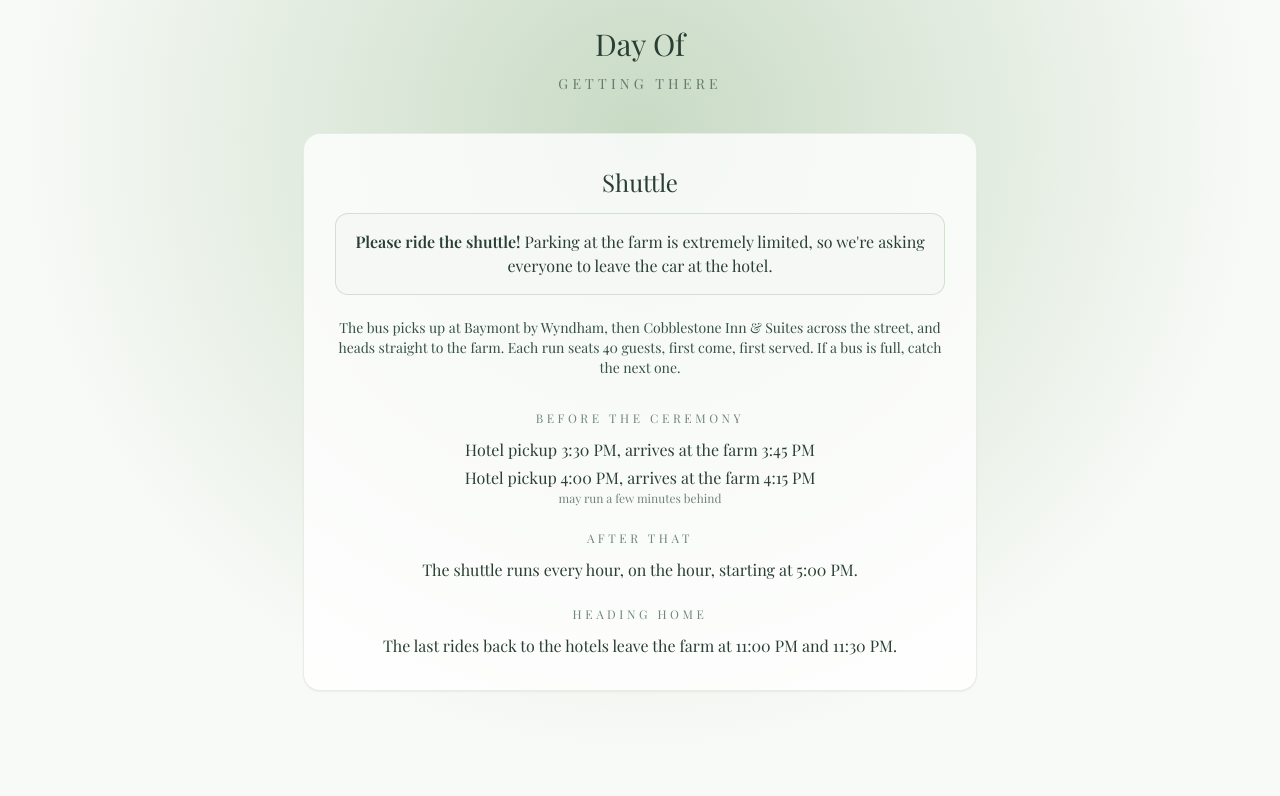
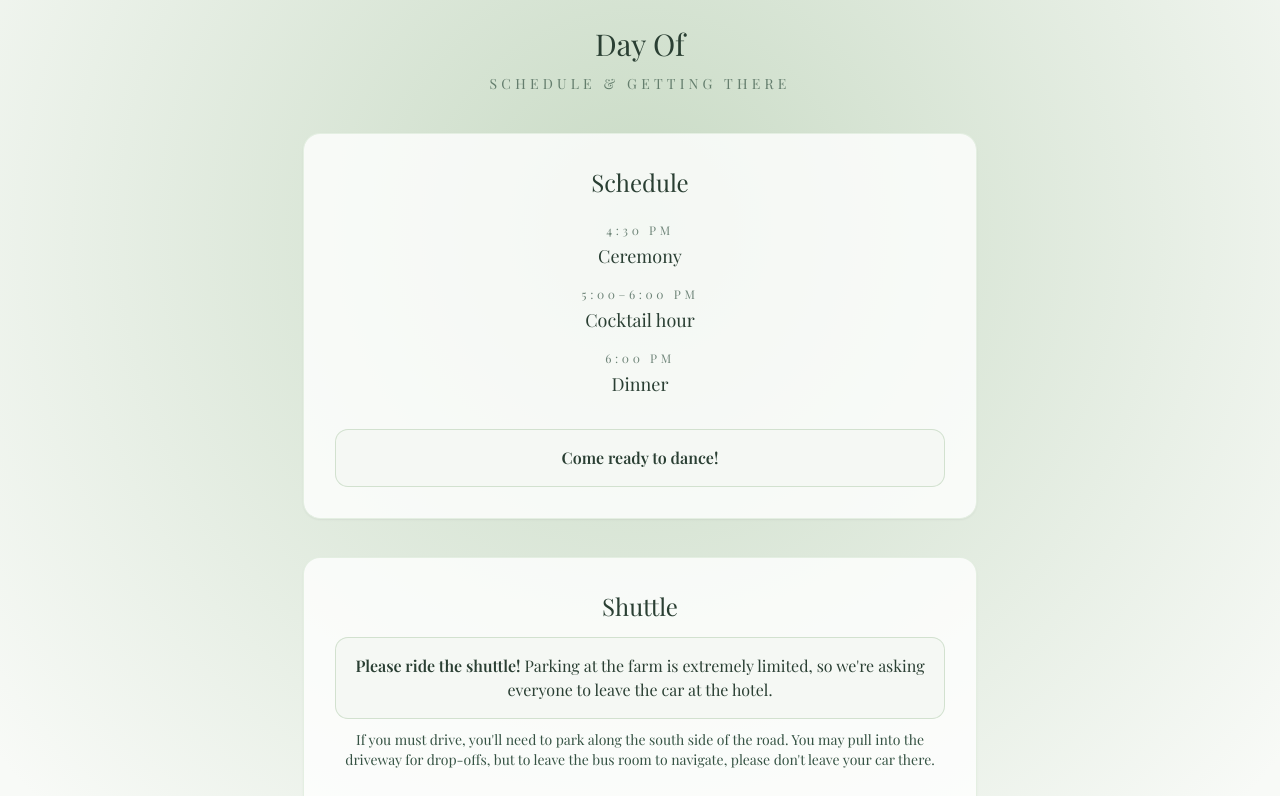
Before and after one commit to aczarnick/wedding-website, a Next.js app: page / in a window 1280 px wide. Shown: the part 3180-3976 px from the top of the page. Built offline with nearby package versions, Linux system fonts and the light colour scheme; a web font is replaced by a local one.

Commit message:
Add Day Of schedule, roadside-parking note, and "come ready to dance" (#124)

```diff
--- a/src/app/page.tsx
+++ b/src/app/page.tsx
@@ -6,6 +6,7 @@ import { EVENTS } from '@/constants/events';
 import { HOTELS } from '@/constants/hotels';
 import { TravelSection } from '@/components/TravelSection';
 import { ShuttleSection } from '@/components/ShuttleSection';
+import { ScheduleSection } from '@/components/ScheduleSection';
 import { GradientGlowDivider, SideLinesDivider, BottomGradientDivider } from '@/components/dividers';
 
 const Home = () => {
@@ -26,8 +27,9 @@ const Home = () => {
           glowPosition="top"
         >
           <h1 className="text-3xl text-center text-sage-800 pt-12">Day Of</h1>
-          <p className="text-center text-sm uppercase tracking-[0.3em] text-sage-700/70 mt-3">Getting there</p>
-          <div className="mt-10 pb-16">
+          <p className="text-center text-sm uppercase tracking-[0.3em] text-sage-700/70 mt-3">Schedule &amp; getting there</p>
+          <div className="mt-10 space-y-10 pb-16">
+            <ScheduleSection />
             <ShuttleSection />
           </div>
         </GradientGlowDivider>
--- /dev/null
+++ b/src/components/ScheduleSection.tsx
@@ -0,0 +1,24 @@
+import { SCHEDULE } from '@/constants/schedule';
+
+export const ScheduleSection: React.FC = () => {
+  return (
+    <div className="flex justify-center px-6">
+      <div className="w-full max-w-2xl p-6 sm:p-8 rounded-2xl bg-white/80 shadow-sm ring-1 ring-sage-100 text-sage-700">
+        <h2 className="text-2xl text-center text-sage-800">Schedule</h2>
+
+        <ul className="mt-6 space-y-4 text-center">
+          {SCHEDULE.map((item) => (
+            <li key={item.event}>
+              <span className="block text-xs uppercase tracking-[0.3em] text-sage-700/70">{item.time}</span>
+              <span className="block mt-1 text-lg text-sage-800">{item.event}</span>
+            </li>
+          ))}
+        </ul>
+
+        <p className="mt-8 p-4 rounded-xl bg-sage-50 ring-1 ring-sage-200 text-center font-semibold text-sage-800">
+          Come ready to dance!
+        </p>
+      </div>
+    </div>
+  );
+};
--- a/src/components/ShuttleSection.tsx
+++ b/src/components/ShuttleSection.tsx
@@ -1,4 +1,4 @@
-import { SHUTTLE } from '@/constants/shuttle';
+import { DRIVING_NOTE, SHUTTLE } from '@/constants/shuttle';
 
 export const ShuttleSection: React.FC = () => {
   const [firstRideHome, lastRideHome] = SHUTTLE.lastRidesHome;
@@ -12,6 +12,8 @@ export const ShuttleSection: React.FC = () => {
           <span className="font-semibold">Please ride the shuttle!</span>{' '}
           Parking at the farm is extremely limited, so we&apos;re asking everyone to leave the car at the hotel.
         </p>
+
+        <p className="text-sm mt-3 text-center">{DRIVING_NOTE}</p>
 
         <p className="text-sm mt-6 text-center">
           The bus picks up at {SHUTTLE.stops[0]}, then {SHUTTLE.stops[1]} across the street, and heads
--- a/src/constants/faqs.ts
+++ b/src/constants/faqs.ts
@@ -1,4 +1,4 @@
-import { SHUTTLE } from "./shuttle";
+import { DRIVING_NOTE, SHUTTLE } from "./shuttle";
 
 export interface FAQ {
   question: string;
@@ -16,7 +16,7 @@ export const FAQS: FAQ[] = [
   },
   {
     question: "Can I drive to the farm?",
-    answer: `Please don't if you can avoid it — parking at the farm is extremely limited. A shuttle runs between the Baymont and Cobblestone and the farm before the ceremony and every hour after, with the last ride back to the hotels at ${SHUTTLE.lastRidesHome.at(-1)}.`,
+    answer: `Please don't if you can avoid it — parking at the farm is extremely limited. A shuttle runs between the Baymont and Cobblestone and the farm before the ceremony and every hour after, with the last ride back to the hotels at ${SHUTTLE.lastRidesHome.at(-1)}. ${DRIVING_NOTE}`,
     link: { href: "/#DayOf", label: "See the shuttle schedule →" },
   },
   {
--- /dev/null
+++ b/src/constants/schedule.ts
@@ -0,0 +1,13 @@
+import { EVENTS } from "./events";
+
+export interface ScheduleItem {
+  time: string;
+  event: string;
+}
+
+// Ceremony and dinner times come from EVENTS so the schedule can't disagree with the Details cards.
+export const SCHEDULE: ScheduleItem[] = [
+  { time: EVENTS.ceremony.time, event: "Ceremony" },
+  { time: "5:00–6:00 PM", event: "Cocktail hour" },
+  { time: EVENTS.reception.time, event: "Dinner" },
+];
--- a/src/constants/shuttle.ts
+++ b/src/constants/shuttle.ts
@@ -23,3 +23,7 @@ export const SHUTTLE: ShuttleDetails = {
   hourlyFrom: "5:00\u00A0PM",
   lastRidesHome: ["11:00\u00A0PM", "11:30\u00A0PM"],
 };
+
+// Shared by the Shuttle card and the "Can I drive?" FAQ so the two never disagree.
+export const DRIVING_NOTE =
+  "If you must drive, you'll need to park along the south side of the road. You may pull into the driveway for drop-offs, but to leave the bus room to navigate, please don't leave your car there.";
```
Also changed, not shown: 5 other files (tests, documents, lock files or other folders).
